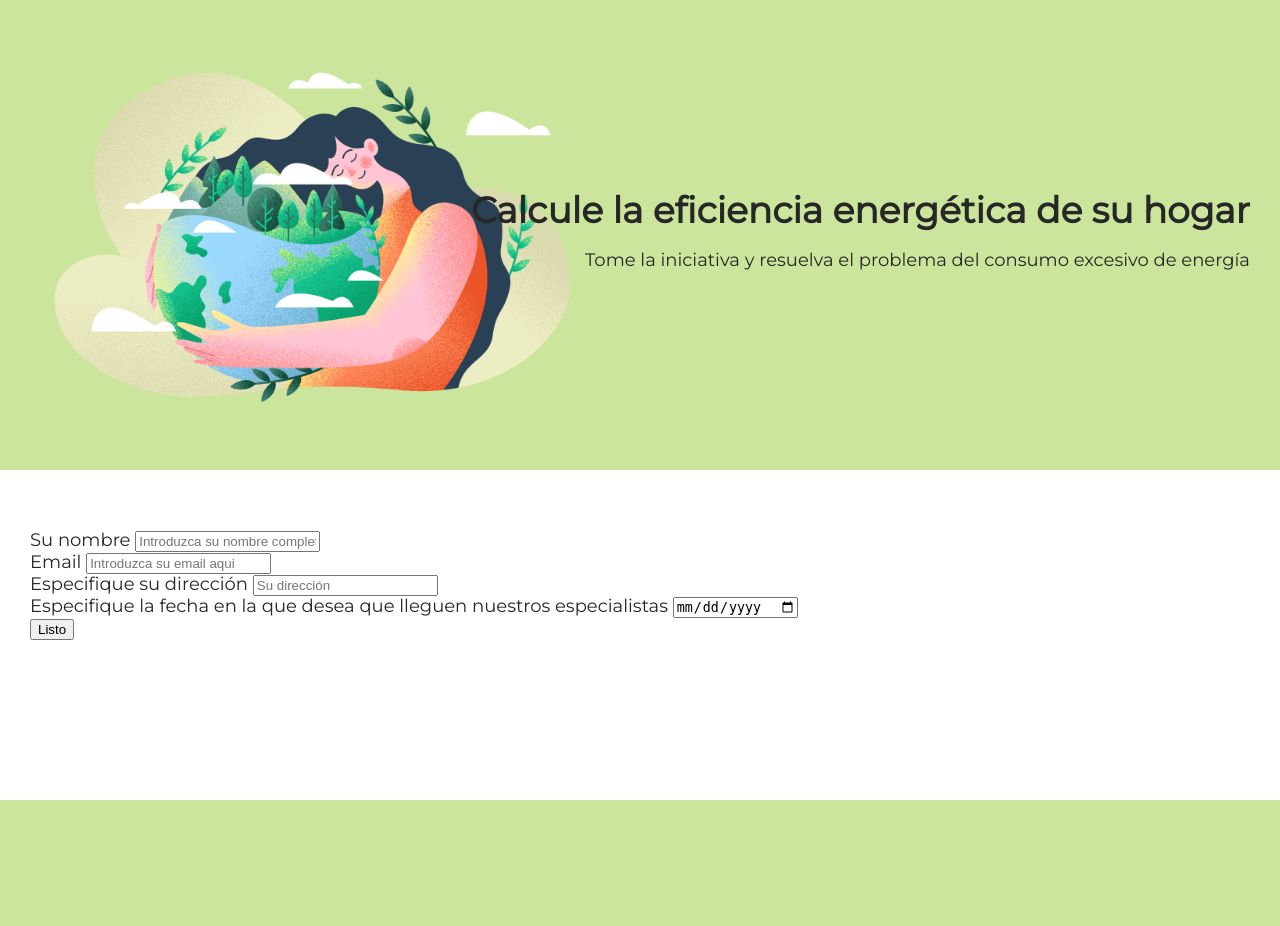
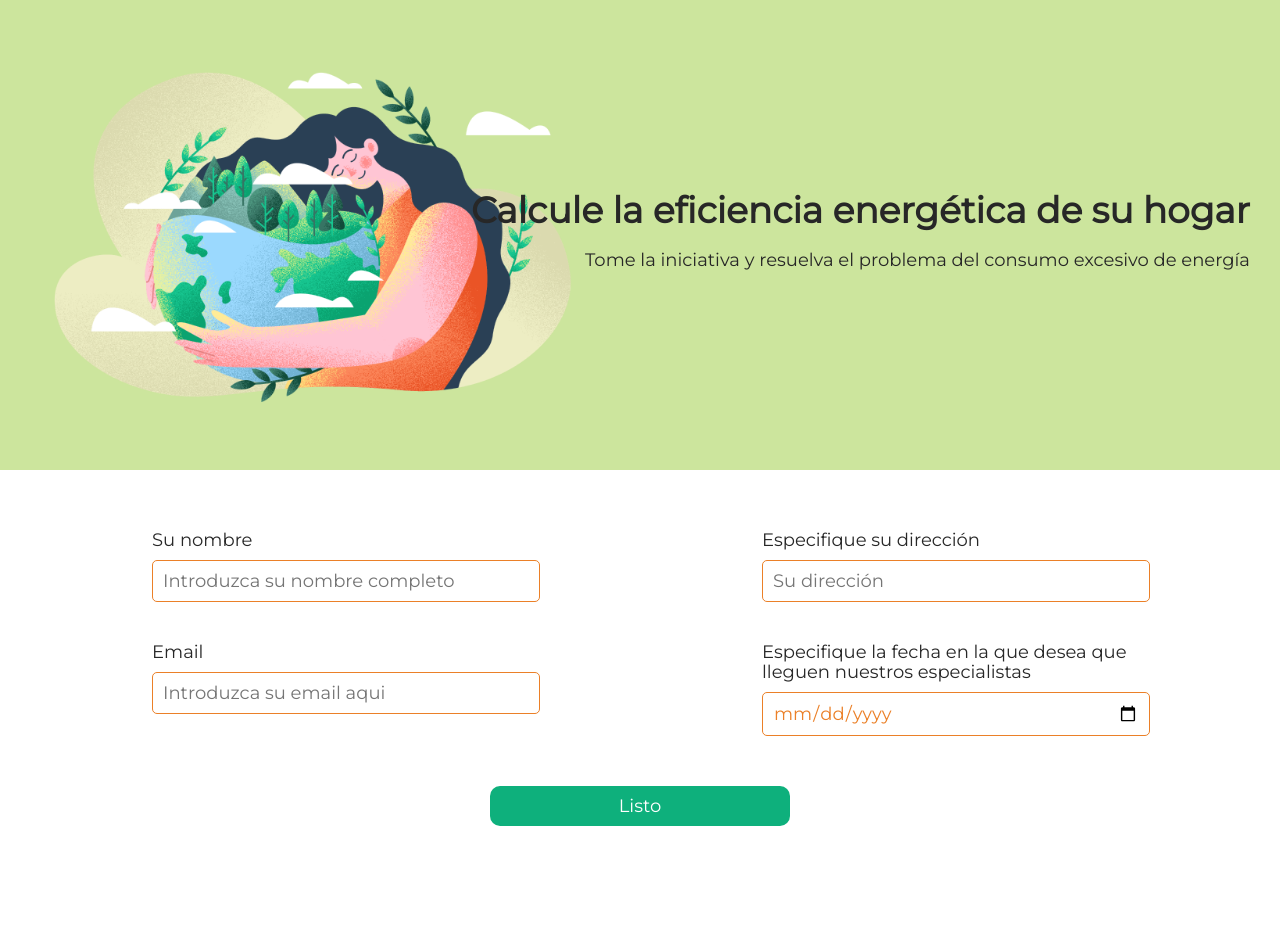
Before and after one commit to ML222SMG/Construccion-Ecologica, a Flask app: page /form in a window 1280 px wide. Before the commit the page ends 800 px from the top, so only its background shows below. Run offline with Flask 3, Linux system fonts and the light colour scheme.

Commit message:
Add files via upload

```diff
--- a/calculator_esp-main/static/css/style.css
+++ b/calculator_esp-main/static/css/style.css
@@ -91,3 +91,83 @@ main {
 .main__title--margin {
     margin-bottom: 50px;
 }
+
+.main__link {
+    display: inline-block;
+    text-decoration: none;
+    padding: 20px 0;
+    width: 300px;
+    border-radius: 20px;
+    background-color: #0EB07C;
+    text-align: center;
+    cursor: pointer;
+    color: #fff;
+}
+
+.form {
+    display: flex;
+    flex-direction: column;
+    align-items: center;
+    gap: 50px;
+}
+
+
+.user input {
+    padding: 10px;
+    border: 1px solid #EB8028;
+    background: inherit;
+    border-radius: 5px;
+    font: inherit;
+    width: 100%;
+    color: #EB8028;
+}
+
+.user input:focus,
+.user input:active {
+    border: 1px solid #EB8028;
+    outline: none;
+}
+
+.user {
+    display: flex;
+    flex-direction: row;
+    width: 100%;
+    justify-content: space-around;
+}
+
+.user-info {
+    width: 30%;
+    display: flex;
+    flex-direction: column;
+    gap: 40px;
+}
+
+label {
+    display:inline-block ;
+    margin-bottom: 10px;
+}
+
+.address-date {
+    width: 30%;
+    display: flex;
+    flex-direction: column;
+    gap: 40px;
+}
+
+.delivery {
+    display: flex;
+    justify-content: space-between;
+}
+
+.button {
+    width: 10%;
+    padding: 10px;
+    min-width: 300px;
+    cursor: pointer;
+    align-self: center;
+    border: none;
+    border-radius: 10px;
+    background: #0EB07C;
+    font: inherit;
+    color: #fff;
+}
```
